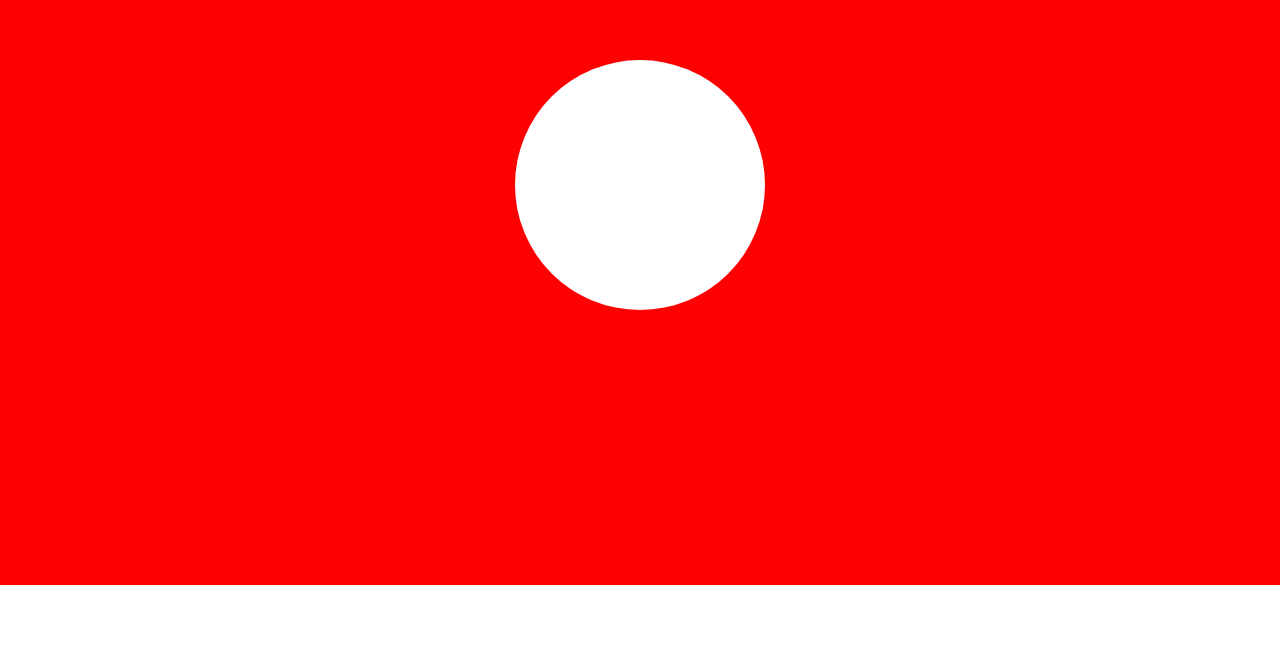
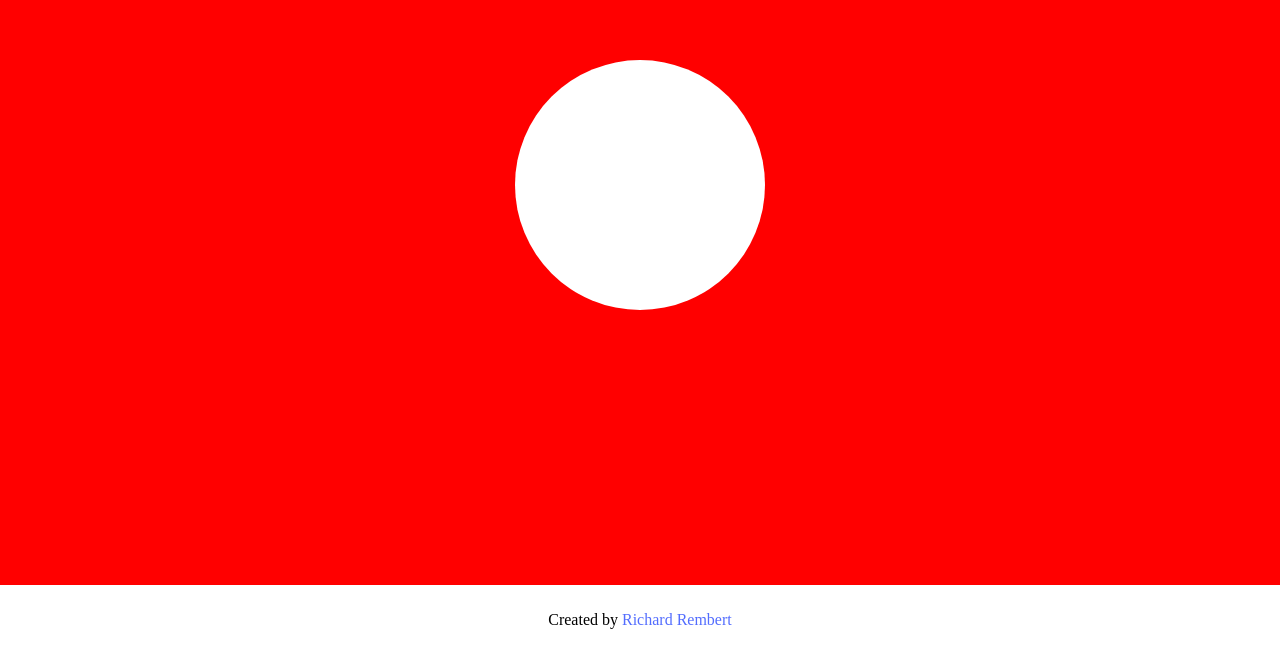
Before and after one commit to rembertdesigns/Pure-CSS-Circle, a plain HTML site: page index.html in a window 1280 px wide. Shown: the part 215-870 px from the top of the page. Before the commit the page ends 800 px from the top, so only its background shows below. Drawn offline with Linux system fonts and the light colour scheme.

Commit message:
adding footer

```diff
--- a/circle.css
+++ b/circle.css
@@ -16,3 +16,16 @@ body{
     width: 250px;
     border-radius: 50%;
 }
+footer {
+    font-size: 16px;
+    padding: 10px;
+    text-align: center;
+}
+footer a {
+  text-decoration: none;
+  color: #536DFE;
+}
+footer a:hover {
+  text-decoration: underline;
+  color: #000
+}
--- a/index.html
+++ b/index.html
@@ -9,4 +9,7 @@
         <div class="circle"></div>
     </div>
 </body>
+<footer>
+    <p>Created by <a href="https://www.rembertdesigns.co/" target="_blank">Richard Rembert</a></p>
+  </footer>
 </html>
```
